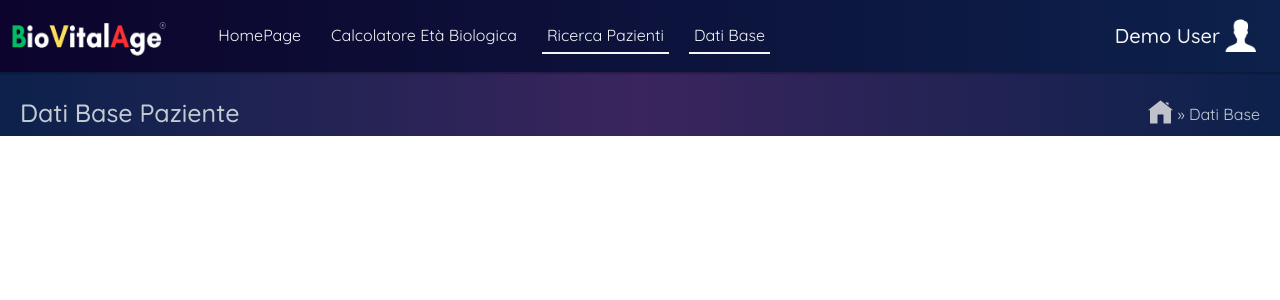
After one commit to vitalagepro/BioVitalAge_Platform_New, a Django app: template BioVitalAge/templates/includes/dati_base.html in a window 1280 px wide. The commit adds this page. Shown: the top 300 px of the page. Run offline with Django 5.2, Linux system fonts and the light colour scheme; the template is opened without the code that fills it, so the values that code supplies are empty.

Commit message:
Create template 'Dati Base'

```diff
--- a/BioVitalAge/static/includes/calcolatore.css
+++ b/BioVitalAge/static/includes/calcolatore.css
@@ -43,6 +43,7 @@ label {
 .grid-container {
   display: grid;
   grid-template-columns: repeat(auto-fit, minmax(250px, 1fr));
+  align-items: flex-end;
   gap: 20px;
   width: 100%;
 }
@@ -61,6 +62,7 @@ label {
 }
 input[type="range"] {
   margin-top: 10px;
+  padding: 8px 0 8px 1px;
 }
 .button-container {
   text-align: center;
@@ -93,7 +95,7 @@ input[type="range"] {
   width: 100%; /* Larghezza dello slider */
   height: 10px; /* Altezza della traccia */
   background: #e0e0e0; /* Colore della traccia non riempita */
-  border-radius: 8px; /* Arrotondamento della traccia */
+  border-radius: 15px; /* Arrotondamento della traccia */
   outline: none; /* Rimuove il bordo di focus */
   overflow: hidden; /* Necessario per Firefox */
 }
@@ -107,7 +109,7 @@ input[type="range"]::-webkit-slider-runnable-track {
     #e0e0e0 var(--value),
     #e0e0e0 100%
   );
-  border-radius: 5px;
+  border-radius: 10px;
 }
 
 /* Thumb personalizzato */
--- /dev/null
+++ b/BioVitalAge/static/includes/dati_base.css
@@ -0,0 +1,21 @@
+:root {
+  --dark1: #0c042c;
+  --dark2: #0c214b;
+  --light1: #c3ccd4;
+
+  --neutral-gray: #b0b8c1;
+  --neutral-bg-color: rgba(176, 184, 193, 0.2);
+  --neutral-bg-color-contrast: rgba(124, 81, 149, 0.2);
+
+  --contrast-color: #3a255d;
+  --contrast-color-shadow: #3b255d2c;
+  --contrast-color2: #6a2dcc;
+  --positive-color: #2ac670;
+
+  --tittle1: whitesmoke;
+  --tittle2: #2ac4dd;
+
+  --circle-color-shadow: rgba(42, 196, 221, 0.15);
+  --circle-color-shadow-two: rgba(42, 196, 221, 0.05);
+  --card-color: #f8f4fc;
+}
--- /dev/null
+++ b/BioVitalAge/templates/includes/dati_base.html
@@ -0,0 +1,99 @@
+<!DOCTYPE html>
+<html lang="en">
+  <head>
+    <meta charset="UTF-8" />
+    <meta name="viewport" content="width=device-width, initial-scale=1.0" />
+    <meta http-equiv="X-UA-Compatible" content="ie=edge" />
+
+    <!-- Css Import -->
+    {% load static %}
+    <link rel="stylesheet" href="{% static 'includes/homePage.css' %}" />
+    <link rel="stylesheet" href="{% static 'includes/dati_base.css' %}" />
+
+    <!-- Bootstrap import -->
+    <link
+      href="https://cdn.jsdelivr.net/npm/bootstrap@5.3.0-alpha1/dist/css/bootstrap.min.css"
+      rel="stylesheet"
+    />
+
+    <!-- Font Import  -->
+    <link rel="preconnect" href="https://fonts.googleapis.com" />
+    <link rel="preconnect" href="https://fonts.gstatic.com" crossorigin />
+    <link
+      href="https://fonts.googleapis.com/css2?family=Quicksand:wght@300..700&display=swap"
+      rel="stylesheet"
+    />
+
+    <title>BioVitalAge - Dati Base</title>
+  </head>
+  <body>
+    <!-- Header -->
+    <header>
+      <nav
+        class="col-md-12 d-flex justify-content-between align-items-center nav-bar"
+      >
+        <div class="col-md-2 d-flex jus nav-bar-logo">
+          <img src="{% static 'includes/icone/Logo.png' %}" alt="" />
+        </div>
+        <div class="col-md-8 nav-bar-linkage">
+          <a href="{% url 'HomePage' %}">HomePage</a>
+          <a href="{% url 'Calcolatore' %}">Calcolatore Età Biologica</a>
+          <a href="{% url 'Risultati' %}" id="active">Ricerca Pazienti</a>
+          <a href="{% url 'DatiBase' %}" id="active">Dati Base</a>
+        </div>
+
+        <div class="col-md-2 nav-bar-user">
+          <h3>Demo User</h3>
+          <div class="img-container-user-nav-bar">
+            <img
+              id="userImg"
+              src="{% static 'includes/icone/username.png' %}"
+              alt="user"
+            />
+          </div>
+          <div class="nav-bar-user-modal" id="userModal">
+            <button id="nav-bar-user-modal-btn" class="nav-bar-user-modal-btn">
+              log out
+            </button>
+          </div>
+        </div>
+      </nav>
+    </header>
+
+    <main>
+        <!-- Breadcrumb -->
+        <div class="main-title-nav">
+            <h2 class="main-welcome-title">Dati Base Paziente</h2>
+            <div class="main-menu-trace">
+              <a href="{% url 'HomePage' %}">
+                <img src="{% static 'includes/icone/homePage.png' %}" alt="Home Page" title="Home Page" />
+              </a>
+              <p>»</p>
+              <p>Dati Base</p>
+            </div>
+        </div>
+    </main>
+
+    <!-- Script -->
+    <script>
+        /*  ----------------
+            User Modal
+        -------------------- */
+      const userImg = document.getElementById("userImg");
+      const userModal = document.getElementById("userModal");
+      const userModalBtn = document.getElementById("nav-bar-user-modal-btn");
+
+      function showModal() {
+        userModal.classList.add("show");
+      }
+
+      userImg.addEventListener("mouseover", showModal);
+
+      userModal.addEventListener("mouseout", () => {
+        userModal.classList.remove("show");
+      });
+
+      userModalBtn.addEventListener("mouseover", showModal);
+    </script>
+  </body>
+</html>
```
Also changed, not shown: BioVitalAge/templates/includes/calcolatore.html (+62 -17 lines), db.sqlite3.
